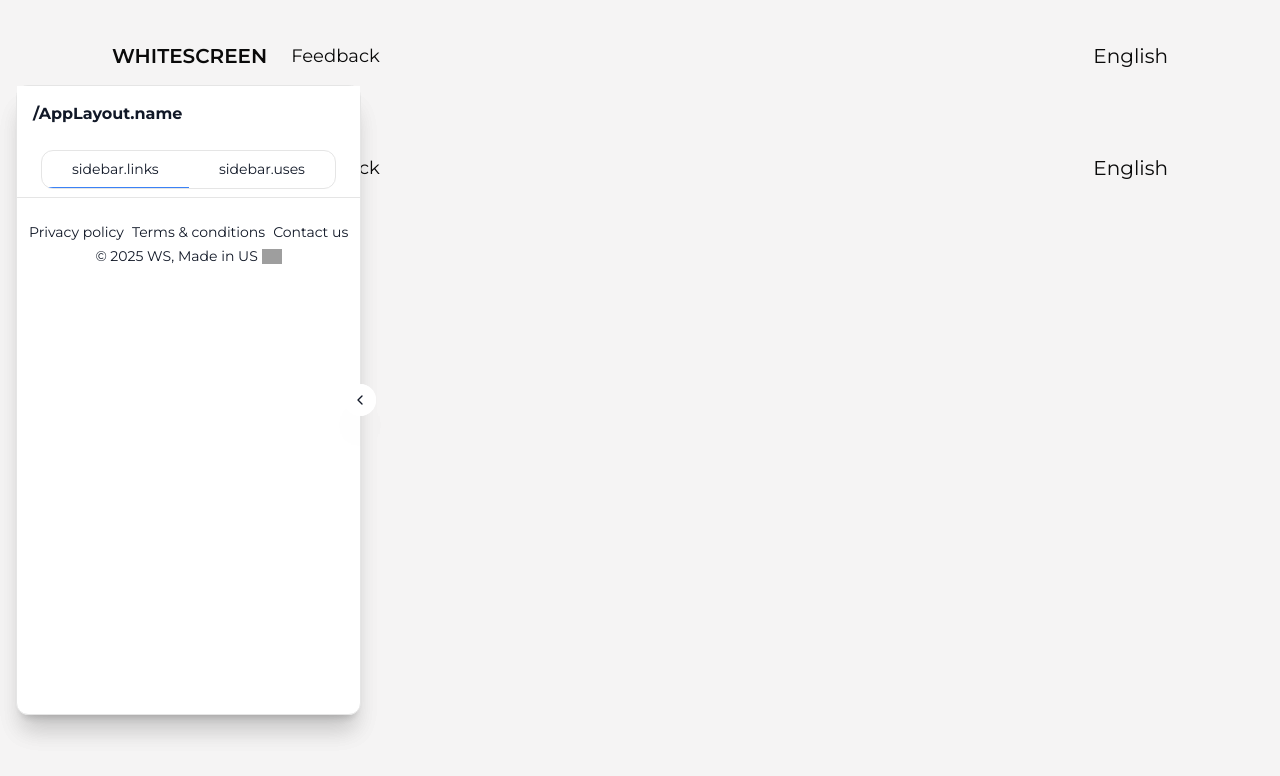
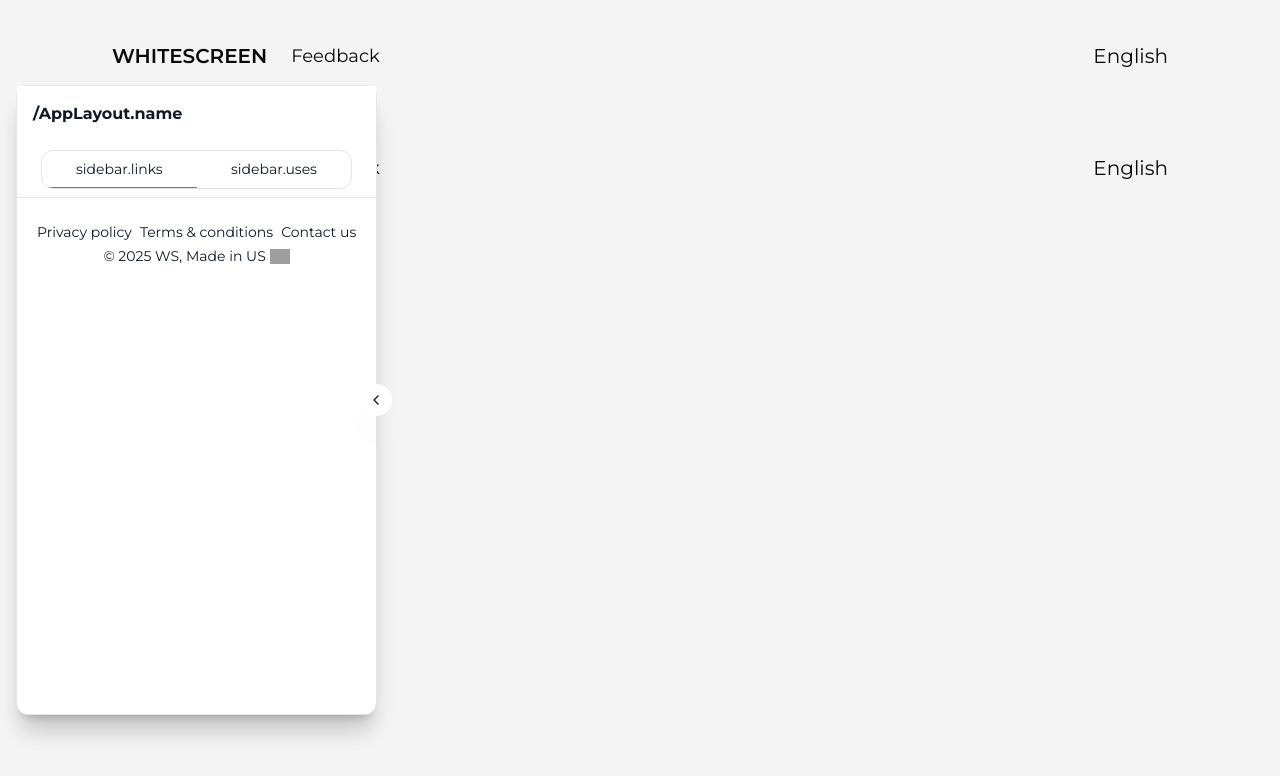
Before and after one commit to hoapham1404/ws, a Next.js app: page /AppLayout in a window 1280 px wide. Shown: the top 776 px of the page. Built offline with nearby package versions, Linux system fonts and the light colour scheme; grey boxes are pictures that could not be loaded.

Commit message:
hoapq - fix - UI

```diff
--- a/components/Sidebar/SidebarTab.tsx
+++ b/components/Sidebar/SidebarTab.tsx
@@ -60,7 +60,7 @@ export default function SidebarTab(): JSX.Element {
           </div>
         </div>
       </div>
-      <div className="mt-4 h-[500px] overflow-y-auto">
+      <div className="mt-4 px-2 h-[500px] overflow-y-auto">
         {tabs.map((tab) => (
           <div
             key={tab.id}
```
